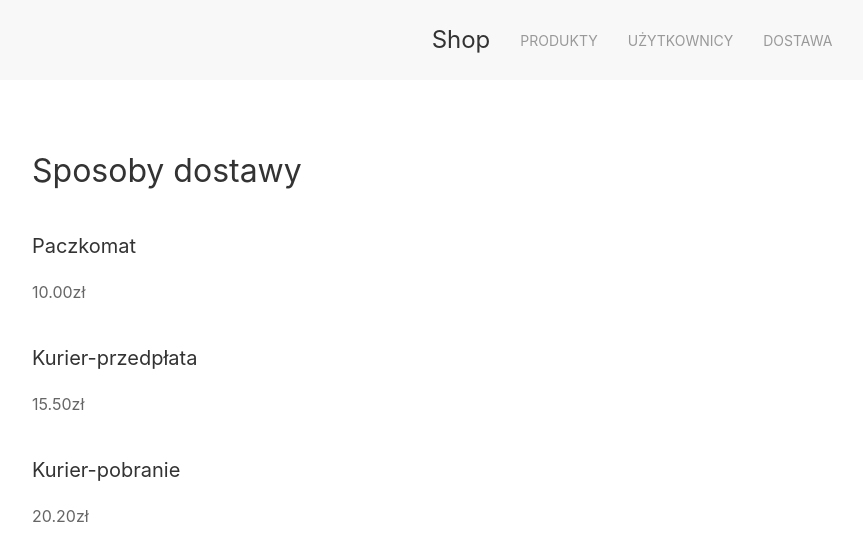
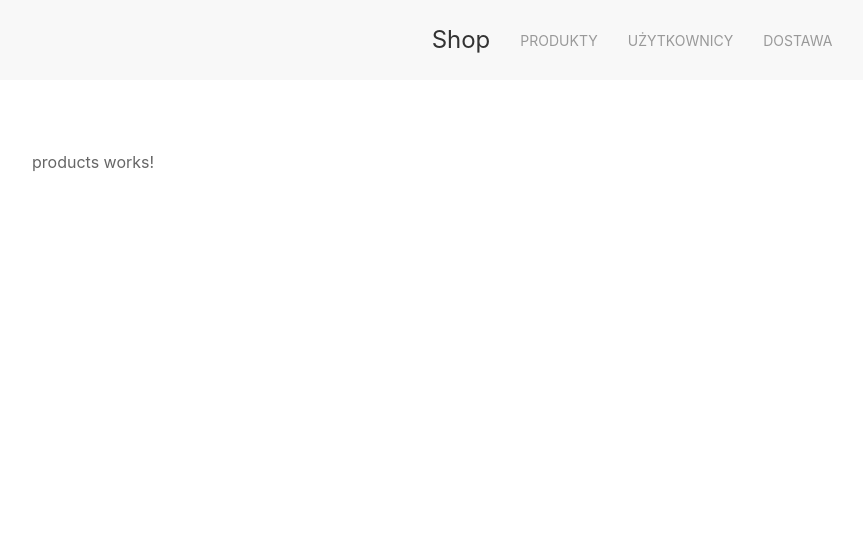
Before and after one commit to Guzik27/Angular-shop, an Angular app: page /shop in a window 1280 px wide. Shown: the top 560 px of the page, without its empty margins (8-871 px from the left). Built offline with nearby package versions, Linux system fonts and the light colour scheme.

Commit message:
dodanie linków przekierowujących po kliknięciu produkty i dostawa

```diff
--- a/src/app/shop/shop.component.html
+++ b/src/app/shop/shop.component.html
@@ -2,13 +2,13 @@
   <div class="uk-navbar-center">
     <a routerLink="/" class="uk-navbar-item uk-logo">Shop</a>
     <ul class="uk-navbar-nav">
-      <li class="uk-parent"><a>Produkty</a></li>
+      <li class="uk-parent"><a routerLink="products">Produkty</a></li>
       <li class="uk-parent"><a>Użytkownicy</a></li>
-      <li class="uk-parent"><a>Dostawa</a></li>
+      <li class="uk-parent"><a routerLink="shipping">Dostawa</a></li>
     </ul>
   </div>
 </nav>
 
 <div class="uk-container uk-margin-large-top">
-<app-shipping></app-shipping>
+<router-outlet></router-outlet>
 </div>
```
